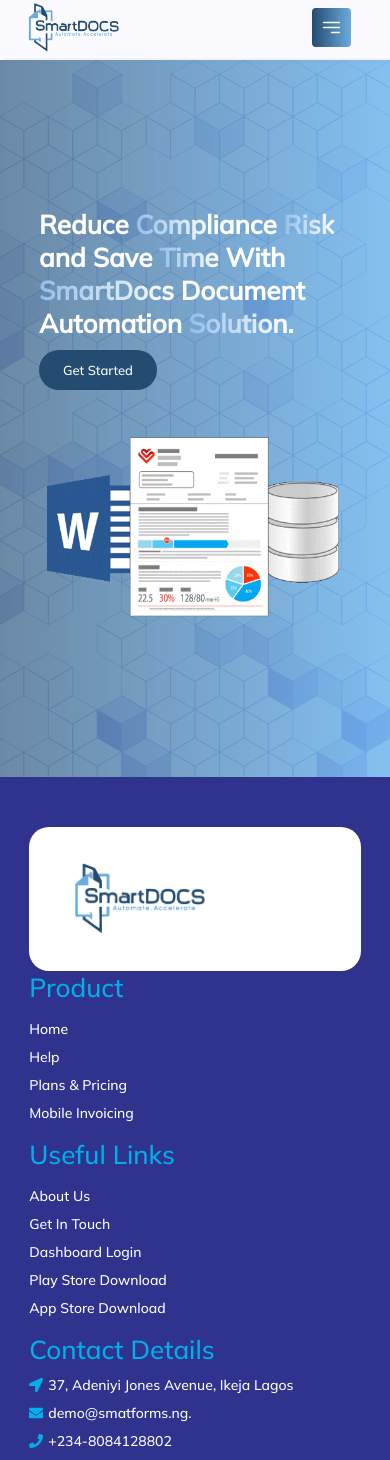
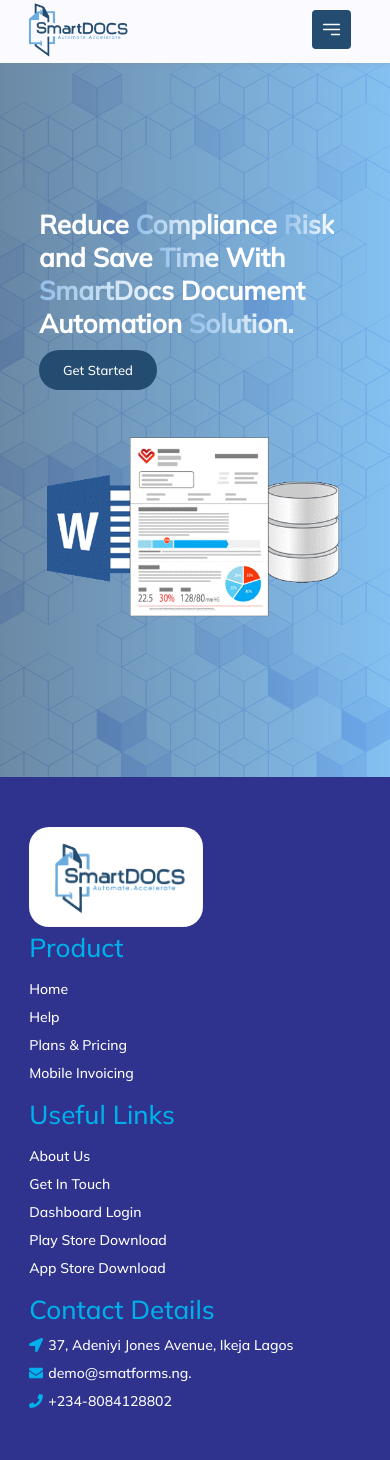
Before and after one commit to afrilight-tech/SmartDocs-frontend, a React (Vite) app: page / in a window 390 px wide. Shown: the top 1460 px of the page. Built offline with nearby package versions, Linux system fonts and the light colour scheme; a web font is replaced by a local one.

Commit message:
fix: fix header control button color on small screen

```diff
--- a/src/components/footer/assets/css/Footer.module.css
+++ b/src/components/footer/assets/css/Footer.module.css
@@ -16,13 +16,12 @@
     justify-self: center;
 }
 .footer_box_img{
-    background-color: #fff;
-    padding: 20px;
-    border-radius: 20px;
+
 
 }
 .footer_box img {
   width: 100%;
+  border-radius: 20px;
 }
 
 .footer_box ul{
--- a/src/components/header/assets/css/Header.module.css
+++ b/src/components/header/assets/css/Header.module.css
@@ -129,7 +129,7 @@
     padding: 10px 22px;
     border-radius: 20px;
     color: white;
-    background-image: linear-gradient(to left, #6BABDE, #244B70);
+    background: #244B70;
     border: none;
     outline: none;
     font-size: 12px;
@@ -186,7 +186,7 @@
     }
 
     .logo img {
-        height: 50px;
+        height: 55px;
     }
 
 
@@ -276,7 +276,7 @@
         padding: 10px 22px;
         border-radius: 20px;
         color: white;
-        background-image: linear-gradient(to left, #6BABDE, #244B70);
+        background: #244B70;
         border: none;
         outline: none;
         font-size: 11px;
@@ -301,7 +301,7 @@
     }
 
     .sm_cntrl .cntrl {
-        background-image: linear-gradient(to left, #6BABDE, #244B70);
+        background: #244B70;
         font-size: 23px;
         cursor: pointer;
         color: white;
```
